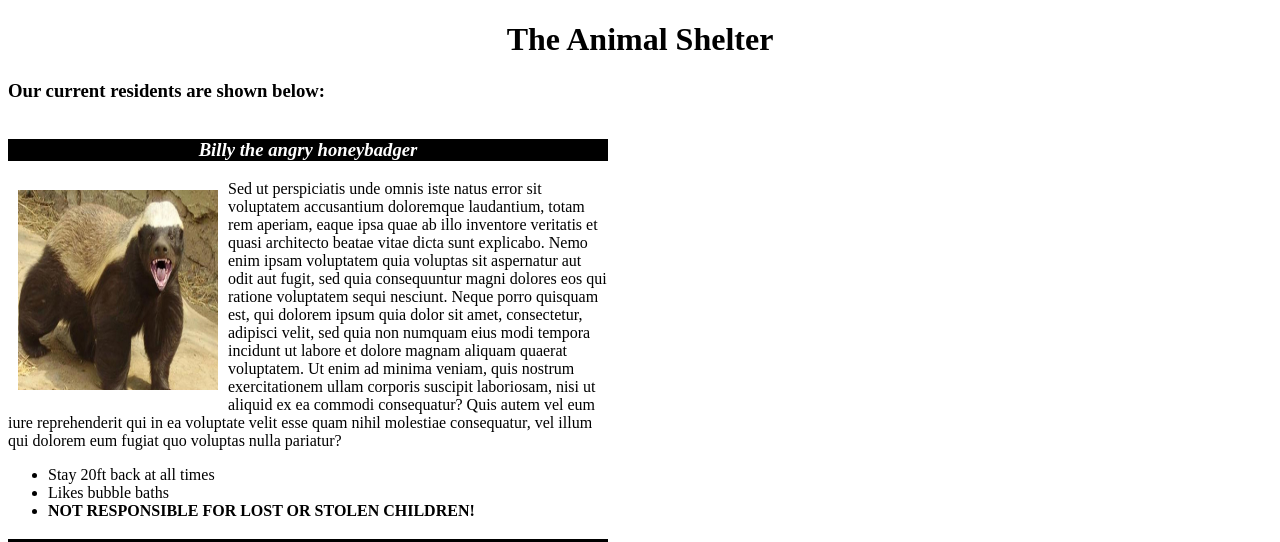
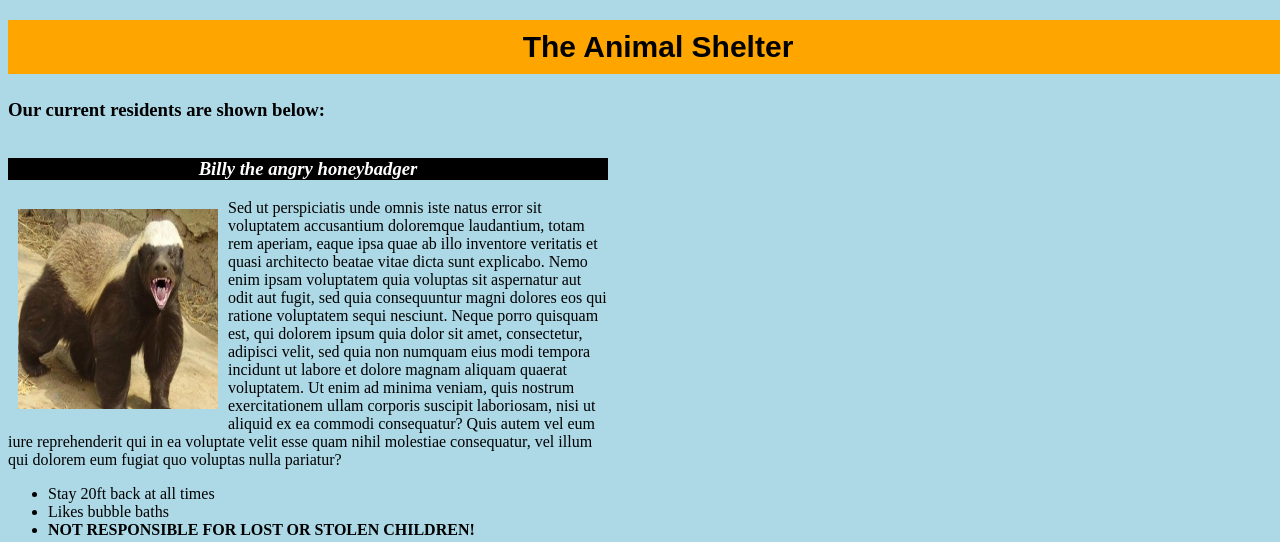
Before and after one commit to protatodev/shelter, a plain HTML site: page index.html in a window 1280 px wide. Shown: the top 542 px of the page. Drawn offline with Linux system fonts and the light colour scheme.

Commit message:
add fixed header and minor css adjustments

```diff
--- a/css/styles.css
+++ b/css/styles.css
@@ -1,5 +1,16 @@
 h1.heading {
   text-align: center;
+  font-family: sans-serif;
+  background-color: orange;
+  font-size: 30px;
+  padding: 10px;
+  position: fixed;
+  top: 0;
+  width: 100%;
+}
+
+h3.heading2 {
+  padding-top: 80px;
 }
 
 .superdiv {
@@ -18,3 +29,7 @@ img {
   color: white;
   text-align: center;
 }
+
+body {
+  background-color: lightblue;
+}
--- a/index.html
+++ b/index.html
@@ -6,7 +6,7 @@
 </head>
 <body>
   <h1 class="heading">The Animal Shelter</h1>
-  <h3>Our current residents are shown below:</h3>
+  <h3 class="heading2">Our current residents are shown below:</h3>
   <div class="superdiv">
     <div class=animal1>
       <h3>Billy the angry honeybadger</h3>
```
